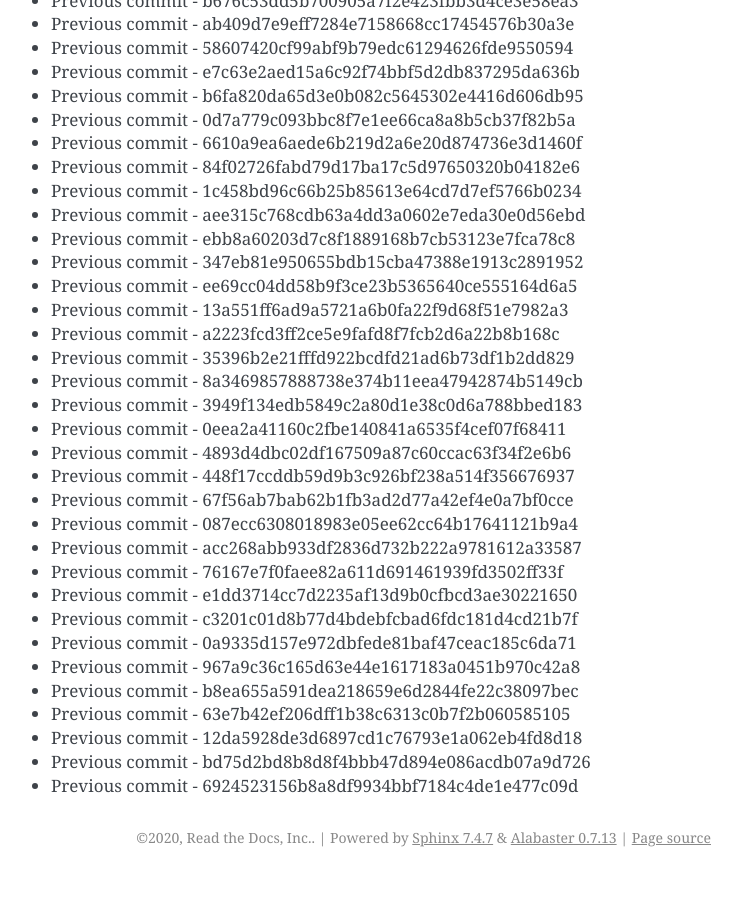
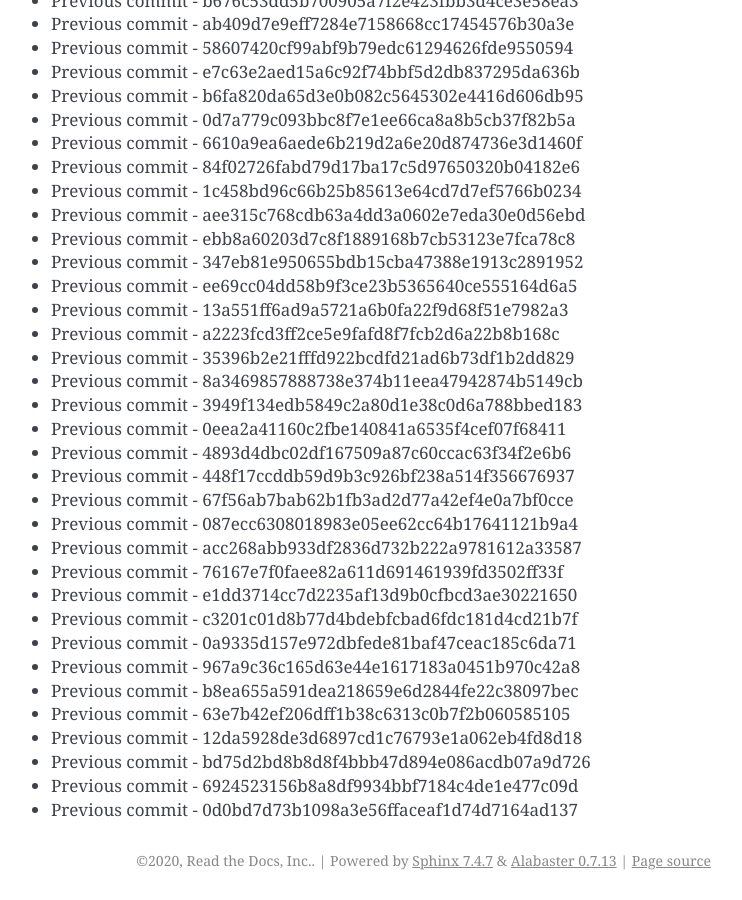
Before and after one commit to readthedocs/rtd-git-stresstest, a Sphinx documentation site: the page built from docs/updates.rst, in a window 1280 px wide and 900 px high, scrolled down 26427 px. Shown: the whole window, without its empty margins (399-1141 px from the left). Built offline with Sphinx 7.4.7, drawn with Linux system fonts in a browser that asks for light colours; before the commit the page ends 27304 px from its top, so only the background shows below that.

Commit message:
Generating commit from previous: 0d0bd7d73b1098a3e56ffaceaf1d74d7164ad137

```diff
--- a/docs/updates.rst
+++ b/docs/updates.rst
@@ -1142,3 +1142,4 @@ It can be tested for any performance characteristics.
 * Previous commit - 12da5928de3d6897cd1c76793e1a062eb4fd8d18
 * Previous commit - bd75d2bd8b8d8f4bbb47d894e086acdb07a9d726
 * Previous commit - 6924523156b8a8df9934bbf7184c4de1e477c09d
+* Previous commit - 0d0bd7d73b1098a3e56ffaceaf1d74d7164ad137
```
